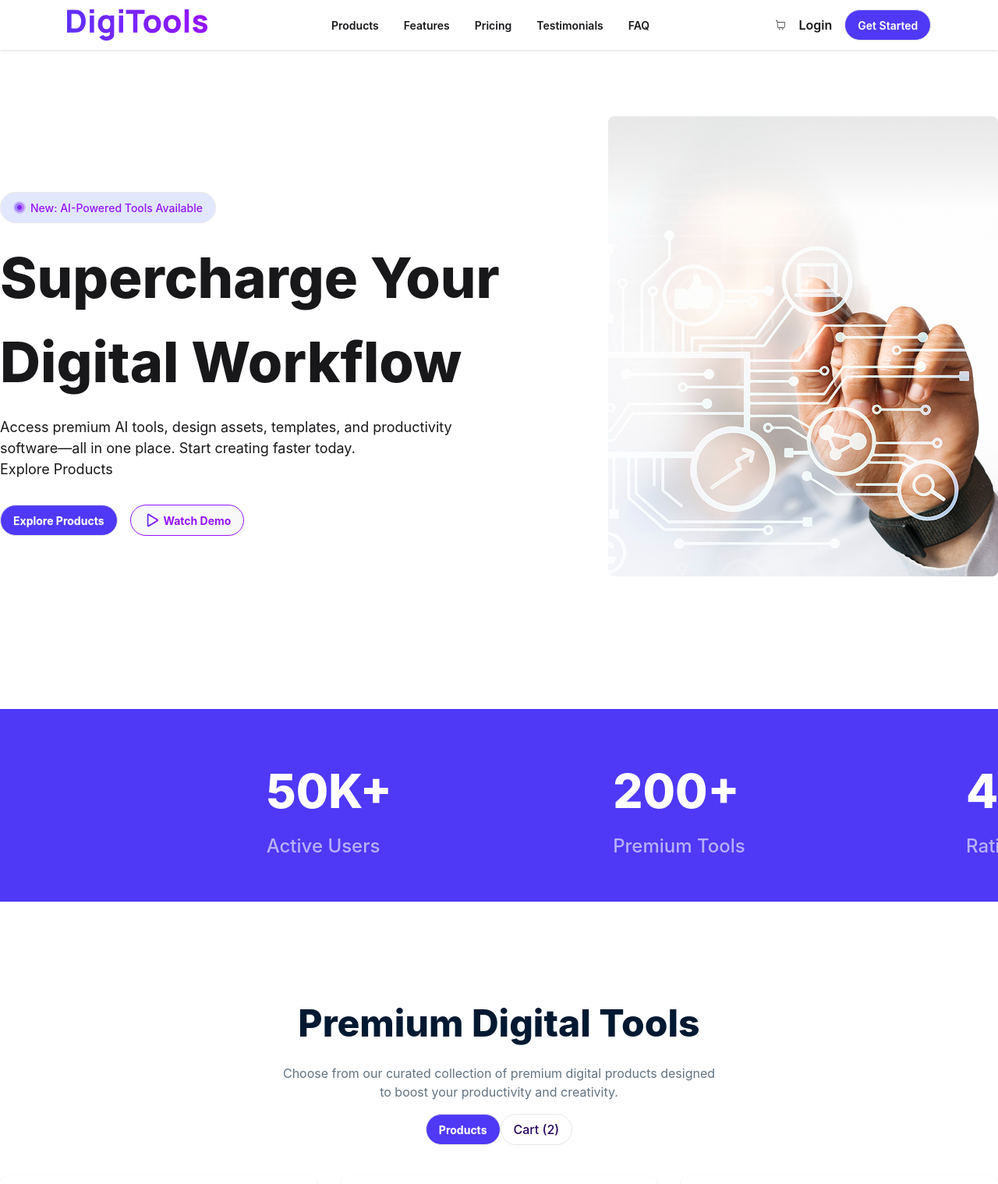
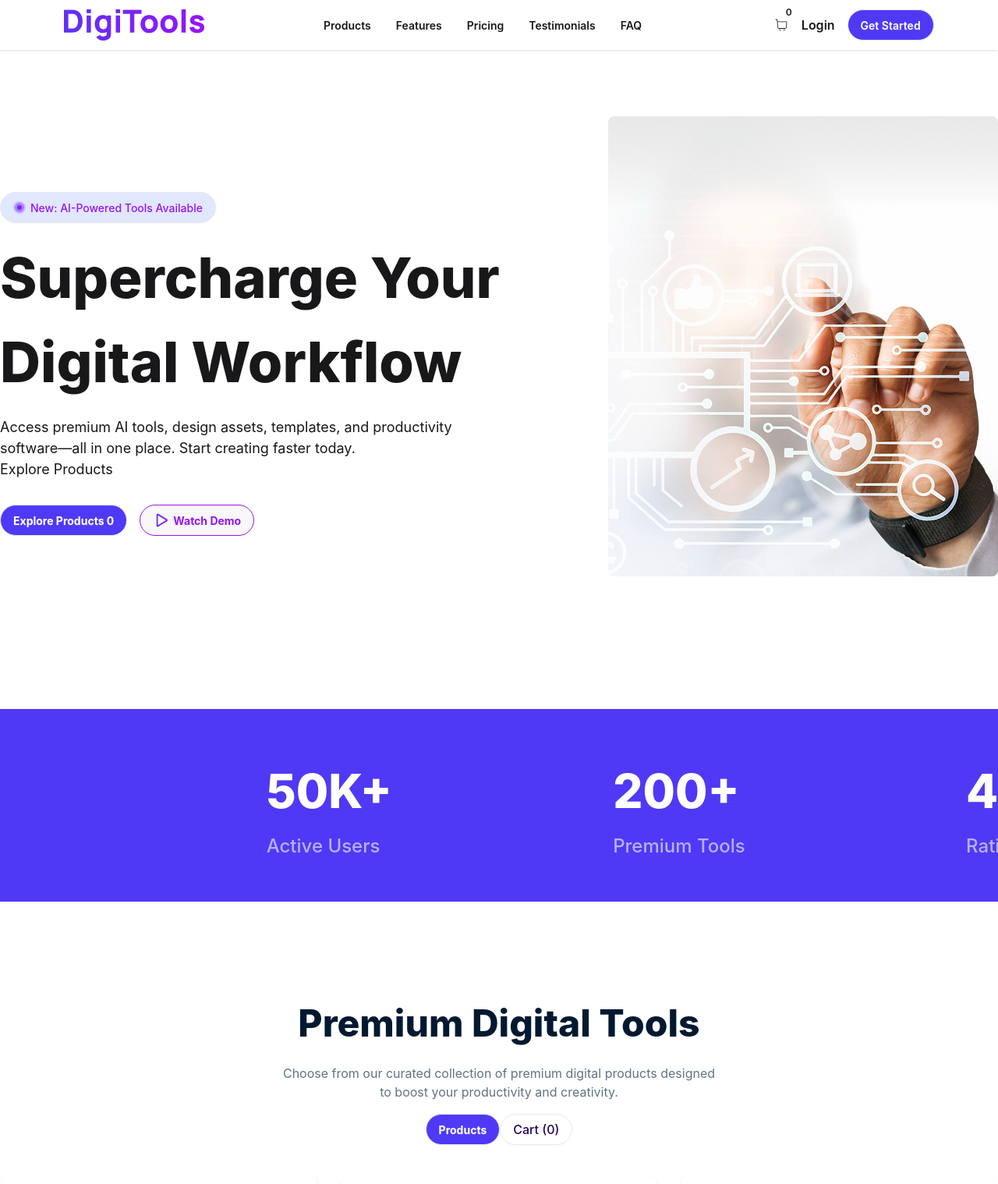
Before and after one commit to mojahidulislam12/Assignment-6, a React (Vite) app: page / in a window 1280 px wide. Shown: the top 1518 px of the page at 78% size. Built offline with nearby package versions, Linux system fonts and the light colour scheme.

Commit message:
SelectedCard secction

```diff
--- a/src/App.jsx
+++ b/src/App.jsx
@@ -1,4 +1,4 @@
-import { Suspense } from "react";
+import { Suspense, useState } from "react";
 import "./App.css";
 import Active from "./Components/Active/Active";
 import AllCard from "./Components/AllCard/AllCard";
@@ -9,18 +9,27 @@ const loadData = async () => {
   const res = await fetch("/data.json");
   return res.json();
 };
+
 function App() {
   const allCards = loadData();
+  const [selectedCards, setSelectedCards] = useState([]);
+  const [count, setCount] = useState(0);
   return (
     <>
-      <NavBar></NavBar>
-      <Banner></Banner>
+      <NavBar selectedCards={selectedCards}></NavBar>
+      <Banner count={count}></Banner>
       <Active></Active>
-      <PremiumDigitalTools></PremiumDigitalTools>
+
       <Suspense
         fallback={<span className="loading loading-spinner loading-xl"></span>}
       >
-        <AllCard allCards={allCards}></AllCard>
+        <PremiumDigitalTools
+          allCards={allCards}
+          selectedCards={selectedCards}
+          setSelectedCards={setSelectedCards}
+          count={count}
+          setCount={setCount}
+        ></PremiumDigitalTools>
       </Suspense>
     </>
   );
--- a/src/Components/AllCard/AllCard.jsx
+++ b/src/Components/AllCard/AllCard.jsx
@@ -1,14 +1,25 @@
-import React, { use } from "react";
 import Card from "../Card/Card";
 
-const AllCard = ({ allCards }) => {
-  const cards = use(allCards);
+const AllCard = ({
+  allCard,
+  selectedCards,
+  setSelectedCards,
+  count,
+  setCount,
+}) => {
   //console.log(cards);
   return (
-    <div className="container mx-auto mt-10 ">
+    <div className="container mx-auto mt-10 mb-10 ">
       <div className="grid grid-cols-3 gap-7.5">
-        {cards.map((card, index) => (
-          <Card key={index} card={card}></Card>
+        {allCard.map((card, index) => (
+          <Card
+            key={index}
+            card={card}
+            selectedCards={selectedCards}
+            setSelectedCards={setSelectedCards}
+            count={count}
+            setCount={setCount}
+          ></Card>
         ))}
       </div>
     </div>
--- a/src/Components/Banner/Banner.jsx
+++ b/src/Components/Banner/Banner.jsx
@@ -2,7 +2,7 @@ import React from "react";
 import img1 from "../../assets/Group 5.png";
 import img2 from "../../assets/Play.png";
 import img3 from "../../assets/banner.png";
-const Banner = () => {
+const Banner = ({ count }) => {
   return (
     <div className="container mx-auto h-190">
       <div className="mt-21.25 flex justify-between">
@@ -21,7 +21,7 @@ const Banner = () => {
           </p>
           <div className="mt-8">
             <button className="btn bg-[#4F39F6] font-bold text-4 text-white rounded-[100px]">
-              Explore Products
+              Explore Products {count}
             </button>
             <button className="btn font-bold text-4 ml-4 rounded-[100px] text-[#9514FA] border-[#9514FA]">
               <img src={img2} />
--- a/src/Components/Card/Card.jsx
+++ b/src/Components/Card/Card.jsx
@@ -1,9 +1,14 @@
 import React from "react";
 import CardFeatured from "../CardFeatured/CardFeatured";
 //import img from "../../assets/design-tool.png";
-const Card = ({ card }) => {
+
+const Card = ({ card, selectedCards, setSelectedCards, count, setCount }) => {
   //console.log(card);
   const { tagType, icon, name, period, price, description, features } = card;
+  const handleSelectCard = (card) => {
+    setSelectedCards([...selectedCards, card]);
+    setCount(count + price);
+  };
   return (
     <div>
       <div className="card bg-base-100 shadow-sm">
@@ -33,7 +38,10 @@ const Card = ({ card }) => {
             ))}
           </ul>
           <div className="">
-            <button className="btn btn-primary font-bold text-[16px] h-13 w-full rounded-[100px]">
+            <button
+              onClick={() => handleSelectCard(card)}
+              className="btn btn-primary font-bold text-[16px] h-13 w-full rounded-[100px]"
+            >
               Buy Now
             </button>
           </div>
--- a/src/Components/CardFeatured/CardFeatured.jsx
+++ b/src/Components/CardFeatured/CardFeatured.jsx
@@ -1,7 +1,7 @@
 import React from "react";
 
 const CardFeatured = ({ feature }) => {
-  console.log(feature);
+  //console.log(feature);
   return (
     <div>
       <li>
--- a/src/Components/NaBar/NavBar.jsx
+++ b/src/Components/NaBar/NavBar.jsx
@@ -1,7 +1,7 @@
 import React from "react";
 import img1 from "../../assets/DigiTools.png";
 import { CiShoppingCart } from "react-icons/ci";
-const NavBar = () => {
+const NavBar = ({ selectedCards }) => {
   return (
     <div>
       <div className="flex justify-around items-center navbar bg-base-100 shadow-sm">
@@ -18,9 +18,13 @@ const NavBar = () => {
           </ul>
         </div>
         <div className="flex justify-between items-center gap-4 font-semibold text-4">
-          <a href="">
-            <CiShoppingCart />
-          </a>
+          <a href=""></a>
+          <div className="indicator">
+            <CiShoppingCart className="w-5 h-8" />
+            <span className=" badge-sm indicator-item">
+              {selectedCards.length}
+            </span>
+          </div>
           <a>Login</a>
           <a className="btn rounded-[10000px] bg-[#4F39F6] text-white">
             Get Started
--- a/src/Components/PremiumDigitalTools/PremiumDigitalTools.jsx
+++ b/src/Components/PremiumDigitalTools/PremiumDigitalTools.jsx
@@ -1,7 +1,17 @@
-import React, { useState } from "react";
+import React, { use, useState } from "react";
+import AllCard from "../AllCard/AllCard";
+import SelectedCards from "../SelectedCards/SelectedCards";
 
-const PremiumDigitalTools = () => {
+const PremiumDigitalTools = ({
+  allCards,
+  selectedCards,
+  setSelectedCards,
+  count,
+  setCount,
+}) => {
+  const allCard = use(allCards);
   const [btnSelect, setBtnSelect] = useState("products");
+
   return (
     <div className="mt-30">
       <div className="space-y-4">
@@ -23,10 +33,25 @@ const PremiumDigitalTools = () => {
             onClick={() => setBtnSelect("cart")}
             className={`btn ${btnSelect === "cart" ? "bg-[#4F39F6]" : "bg-white"} text-[#25065D] rounded-[999px] font-medium text-[16px] `}
           >
-            Cart (2)
+            Cart ({selectedCards.length})
           </button>
         </div>
       </div>
+      {btnSelect === "products" ? (
+        <AllCard
+          allCard={allCard}
+          selectedCards={selectedCards}
+          setSelectedCards={setSelectedCards}
+          count={count}
+          setCount={setCount}
+        ></AllCard>
+      ) : (
+        <SelectedCards
+          selectedCards={selectedCards}
+          setSelectedCards={setSelectedCards}
+          count={count}
+        ></SelectedCards>
+      )}
     </div>
   );
 };
--- /dev/null
+++ b/src/Components/SelectCard/SelectCard.jsx
@@ -0,0 +1,24 @@
+import React from "react";
+
+const SelectCard = ({ card }) => {
+  // console.log(card);
+  const { icon, name, price } = card;
+  return (
+    <div>
+      <div className="flex items-center justify-between gap-6 p-10 rounded-2xl border bg-[#F2F2F2] opacity-100 mt-4 ">
+        <div className="flex items-center gap-6">
+          <img className="h-20 w-25 rounded-md" src={icon} alt="" />
+          <div>
+            <h2 className="flex justify-between items-center gap-2 font-semibold text-2xl">
+              {name}
+            </h2>
+            <p>${price}</p>
+          </div>
+        </div>
+        <button className="text-[#FF3980] font-bold text-[16px]">Remove</button>
+      </div>
+    </div>
+  );
+};
+
+export default SelectCard;
--- /dev/null
+++ b/src/Components/SelectedCards/SelectedCards.jsx
@@ -0,0 +1,36 @@
+import React from "react";
+import SelectCard from "../SelectCard/SelectCard";
+
+const SelectedCards = ({ selectedCards, count }) => {
+  //console.log(count);
+  //console.log(selectedCards.selectedCards);
+  const cards = selectedCards;
+  return (
+    <div>
+      {selectedCards.length === 0 ? (
+        <div className="h-100 flex justify-center items-center flex-col gap-4">
+          <h2 className="font-bold text-xl">No players selected yet</h2>
+          <p>Go to Available tab to select players</p>
+        </div>
+      ) : (
+        <div className="card container mx-auto mt-10 mb-10 bg-base-100 shadow-sm px-15 space-y-6">
+          <div>
+            <h1 className="font-bold text-[24px]">Your Cart</h1>
+            {cards.map((card) => (
+              <SelectCard card={card}></SelectCard>
+            ))}
+            <div className="flex justify-between items-center">
+              <p className="font-normal text-[16px]">Total: </p>
+              <p className="font-bold text-[24px]">${count}</p>
+            </div>
+            <button className="btn btn-primary w-full rounded-[100px] mb-10">
+              Proceed to Checkout
+            </button>
+          </div>
+        </div>
+      )}
+    </div>
+  );
+};
+
+export default SelectedCards;
```
